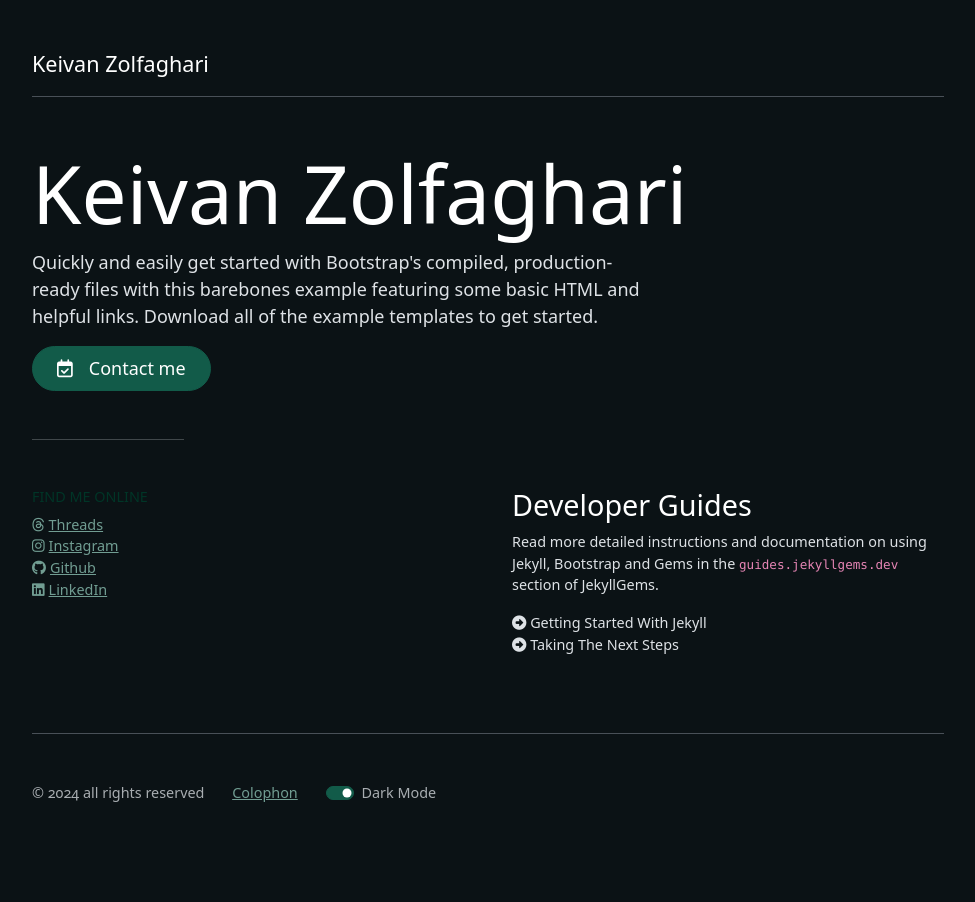
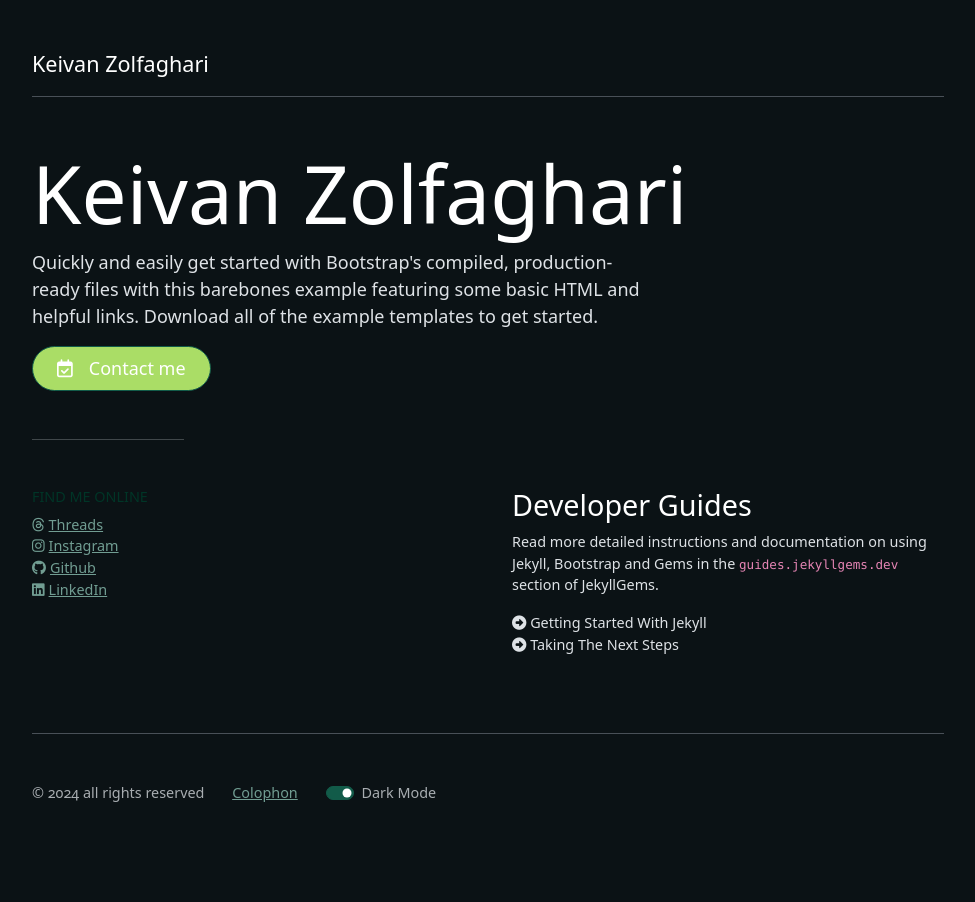
Before and after one commit to keivanz/keivanz.github.io, a Jekyll site: the page built from index.md, in a window 1280 px wide. Shown: the whole page, without its empty margins (152-1127 px from the left). Built offline with Jekyll 4.4.1, drawn with Linux system fonts in a browser that asks for light colours; nearby versions of some CDN libraries.

Commit message:
adding dark colors, removing unused icons, adding robots template

```diff
--- a/404.html
+++ b/404.html
@@ -6,5 +6,4 @@ permalink: /404.html
 
 <h1 class="display-3 mb-4">Oh no, page not found</h1>
 
-<a href="{{site.url}}" type="button" class="btn btn-outline-primary btn-lg rounded-5 focus-ring px-4 gap-3">
-    <i class="fa-solid fa-backward pe-1"></i>Head back home</a>
+<a href="{{site.url}}" type="button" class="btn btn-outline-primary btn-lg rounded-5 focus-ring px-4 gap-3">Head back home</a>
--- a/_sass/_custom.scss
+++ b/_sass/_custom.scss
@@ -12,6 +12,20 @@
   -moz-osx-font-smoothing: grayscale;
   -webkit-text-size-adjust: 100%;
 }
+
+/* customize primary dark - follow https://github.com/twbs/bootstrap/issues/37976 */
+$dark-primary: #aadd66;
+
+[data-bs-theme="dark"] {
+  --bs-primary: #{$dark-primary};
+  --bs-primary-bg-subtle: #{$dark-primary};
+  --bs-primary-bg-subtle-dark: #{$dark-primary};
+
+  .btn-primary {
+    --bs-btn-bg: #{$dark-primary};
+  }
+}
+/*end customization */
 
 ::selection {
   background-color: var(--bs-secondary-text-emphasis);
--- a/_sass/_variables-dark.scss
+++ b/_sass/_variables-dark.scss
@@ -1,2 +1,5 @@
 $body-bg-dark: #0b1215; /*212529, 0b1215*/
 $secondary-dark:#125b49;
+
+$btn-bg-dark: #aadd66;
+$emphasis-color-dark: #aadd66;
--- /dev/null
+++ b/robots.txt
@@ -0,0 +1,3 @@
+User-agent: *
+Disallow:
+Sitemap: https://keivanz.github.io/sitemap.xml
```
Also changed, not shown: assets/img/favicons/android-chrome-192x192.png (deleted), assets/img/favicons/android-chrome-512x512.png (deleted), assets/img/favicons/apple-touch-icon.png (deleted).
